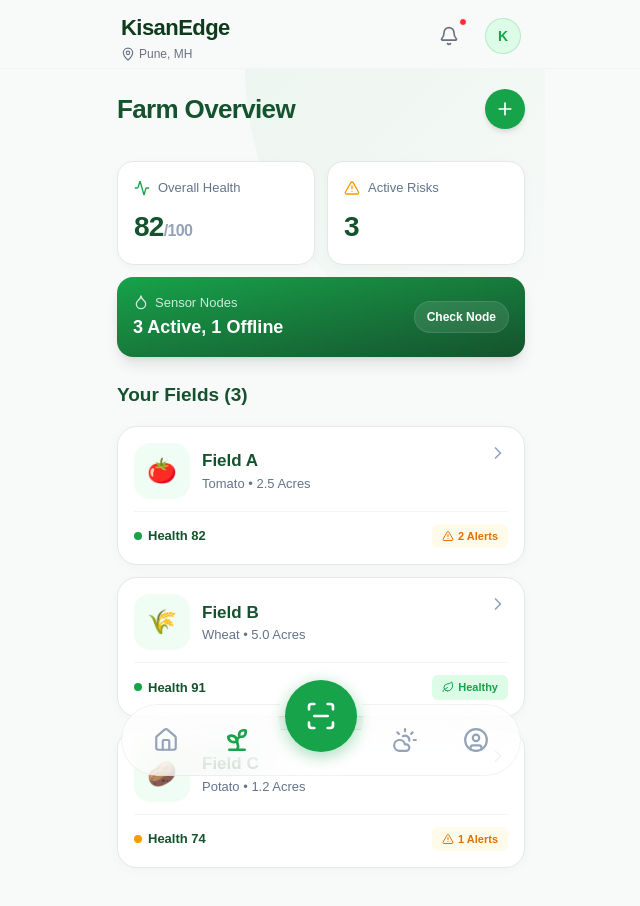
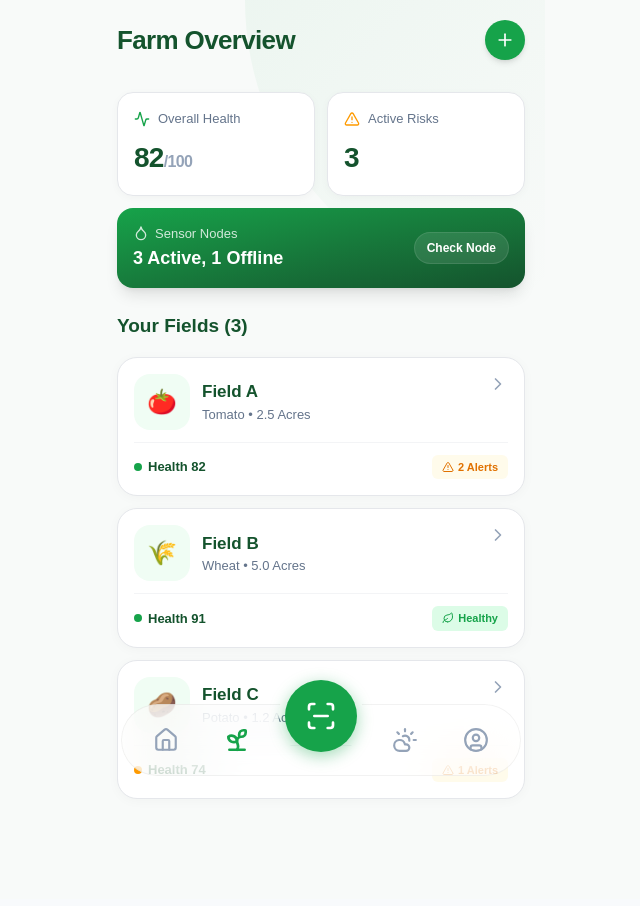
Before and after one commit to MdKasif0/KisanEdge, a Next.js app: page /farm in a window 1280 px wide. Shown: the top 906 px of the page, without its empty margins (319-959 px from the left). Built offline with nearby package versions, Linux system fonts and the light colour scheme.

Commit message:
chore: remove TopBar component from app layout

```diff
--- a/src/app/(app)/layout.tsx
+++ b/src/app/(app)/layout.tsx
@@ -1,4 +1,3 @@
-import { TopBar } from "@/components/layout/top-bar";
 import { BottomNav } from "@/components/layout/bottom-nav";
 import { UserProvider } from "@/lib/store/user-store";
 
@@ -10,7 +9,6 @@ export default function AppLayout({
   return (
     <UserProvider>
       <div className="flex flex-col min-h-screen bg-[#f8faf9]">
-        <TopBar />
         <main className="flex-1 pb-20 w-full max-w-md mx-auto relative">{children}</main>
         <BottomNav />
       </div>
```
